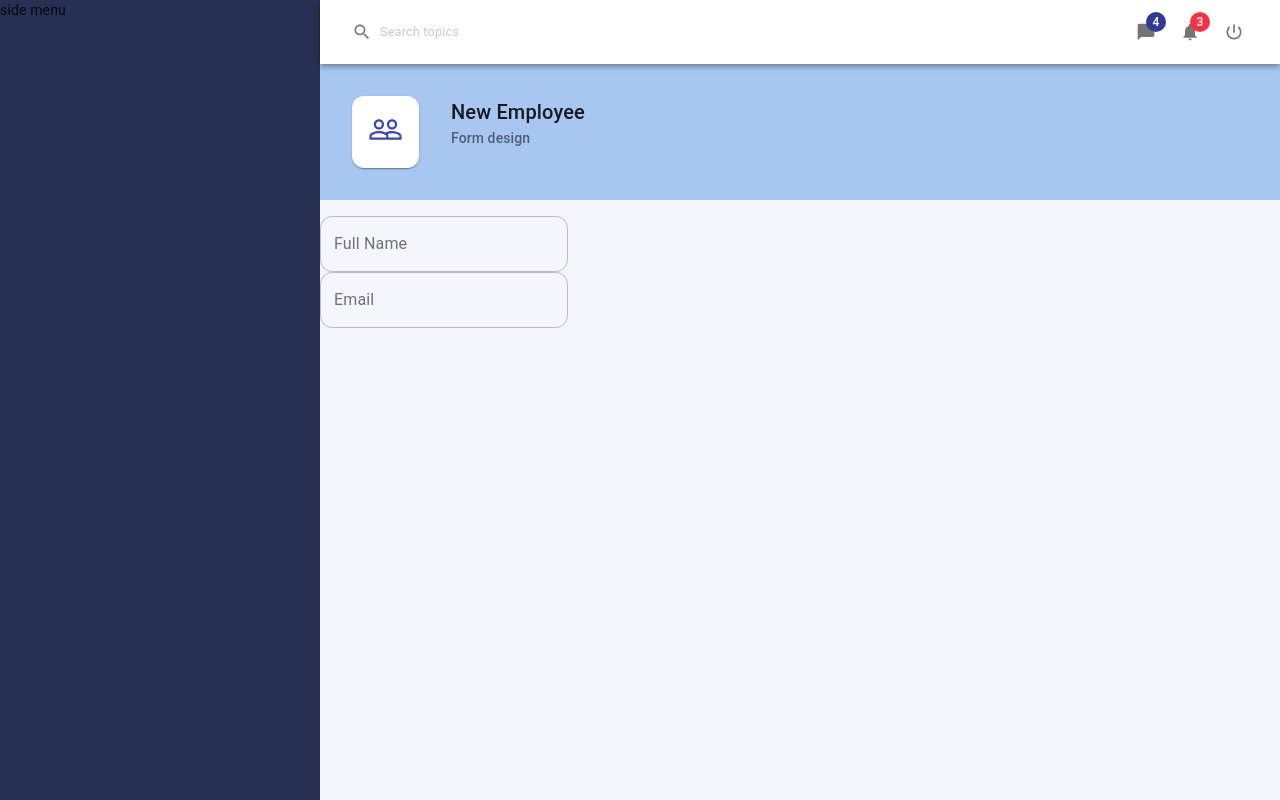
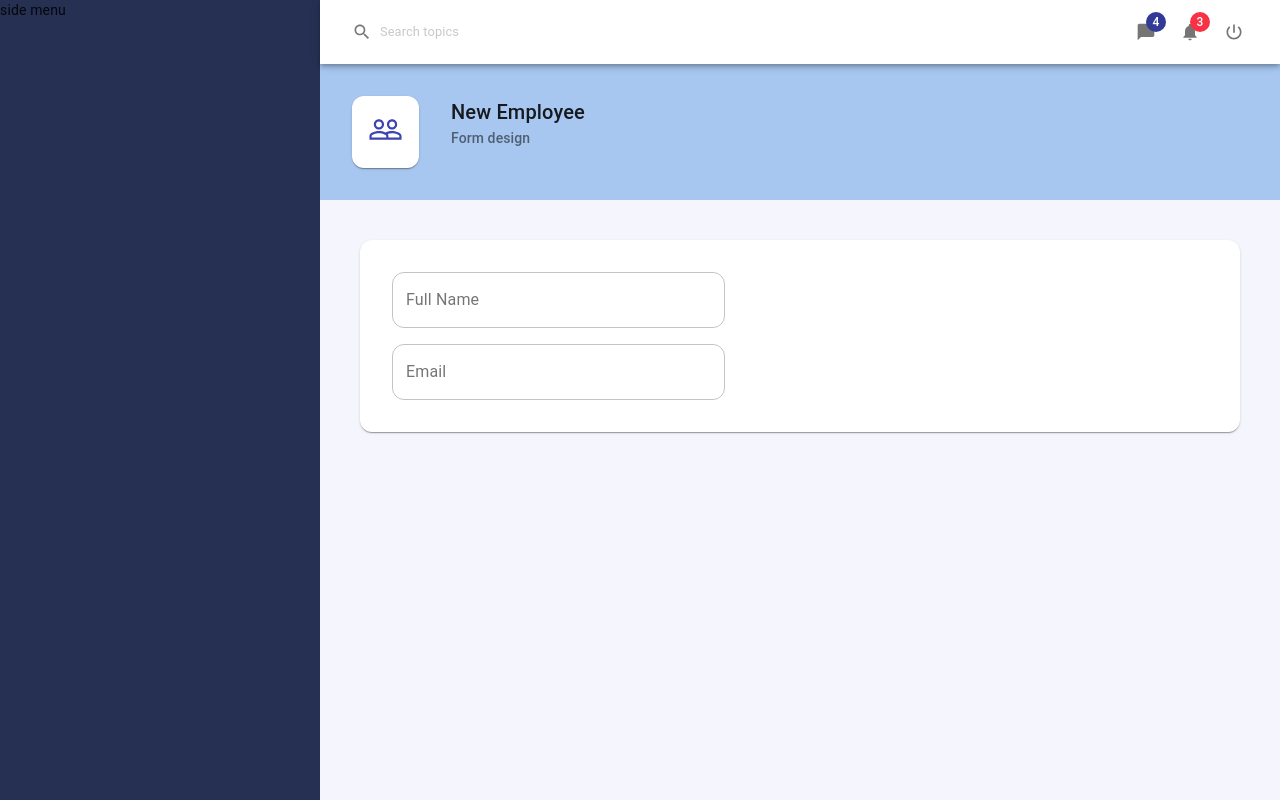
Before and after one commit to marynasmagluyk/material-ui-system, a React (Create React App) app: page / in a window 1280 px wide. Built offline with nearby package versions, Linux system fonts and the light colour scheme.

Commit message:
user form styles

```diff
--- a/src/pages/EmployeeForm.js
+++ b/src/pages/EmployeeForm.js
@@ -1,5 +1,5 @@
 import React, {useState, useEffect} from 'react';
-import {Grid, TextField} from '@material-ui/core';
+import {Grid, TextField, makeStyles} from '@material-ui/core';
 
 const initialFormValues = {
     id: 0,
@@ -16,30 +16,52 @@ const initialFormValues = {
 const EmployeeForm = () => {
 
     const [employees, setEmployees] = useState(initialFormValues);
+    const classes = useStyles();
+
+    const handleInputChange = (e) => {
+        const {name, value} = e.target;
+        setEmployees({
+            ...employees,
+            [name]: value
+        })
+    };
 
     useEffect(() => {
 
-    },[employees]);
+    }, [employees]);
 
     return (
-        <form>
+        <form className={classes.root}>
             <Grid container>
-                <Grid item xs={6}>
+                <Grid item
+                      xs={6}>
                     <TextField
-                    variant='outlined'
-                    label='Full Name'
-                    value={employees.fullName}>
+                        variant='outlined'
+                        label='Full Name'
+                        name='fullName'
+                        value={employees.fullName}
+                        onChange={handleInputChange}>
                     </TextField>
                     <TextField
                         variant='outlined'
                         label='Email'
                         value={employees.email}>
                     </TextField>
-                    <Grid item xs={6}></Grid>
+                    <Grid item
+                          xs={6}></Grid>
                 </Grid>
             </Grid>
         </form>
     )
 };
 
+const useStyles = makeStyles(theme => ({
+    root: {
+        '& .MuiFormControl-root': {
+            width: '80%',
+            margin: theme.spacing(1)
+        }
+    }
+}));
+
 export default EmployeeForm;
--- a/src/pages/Employees.js
+++ b/src/pages/Employees.js
@@ -2,9 +2,11 @@ import React from 'react';
 import EmployeeForm from "./EmployeeForm";
 import PageHeader from "../components/PageHeader";
 import PeopleOutlineIcon from '@material-ui/icons/PeopleOutline';
-
+import {Paper, makeStyles} from '@material-ui/core';
 
 const Employees = () => {
+
+    const classes = useStyles();
     return (
         <>
             <PageHeader
@@ -12,11 +14,18 @@ const Employees = () => {
                 subtitle='Form design'
                 icon={<PeopleOutlineIcon fontSize='large'/>}>
             </PageHeader>
-    <EmployeeForm>hi</EmployeeForm>
+            <Paper className={classes.PageContent}>
+                <EmployeeForm></EmployeeForm>
+            </Paper>
         </>
     )
-
-
 };
 
+const useStyles = makeStyles(theme => ({
+    PageContent: {
+        margin: theme.spacing(5),
+        padding: theme.spacing(3)
+    }
+}));
+
 export default Employees;
```
Lines whose indentation alone changed are shown as unchanged.
